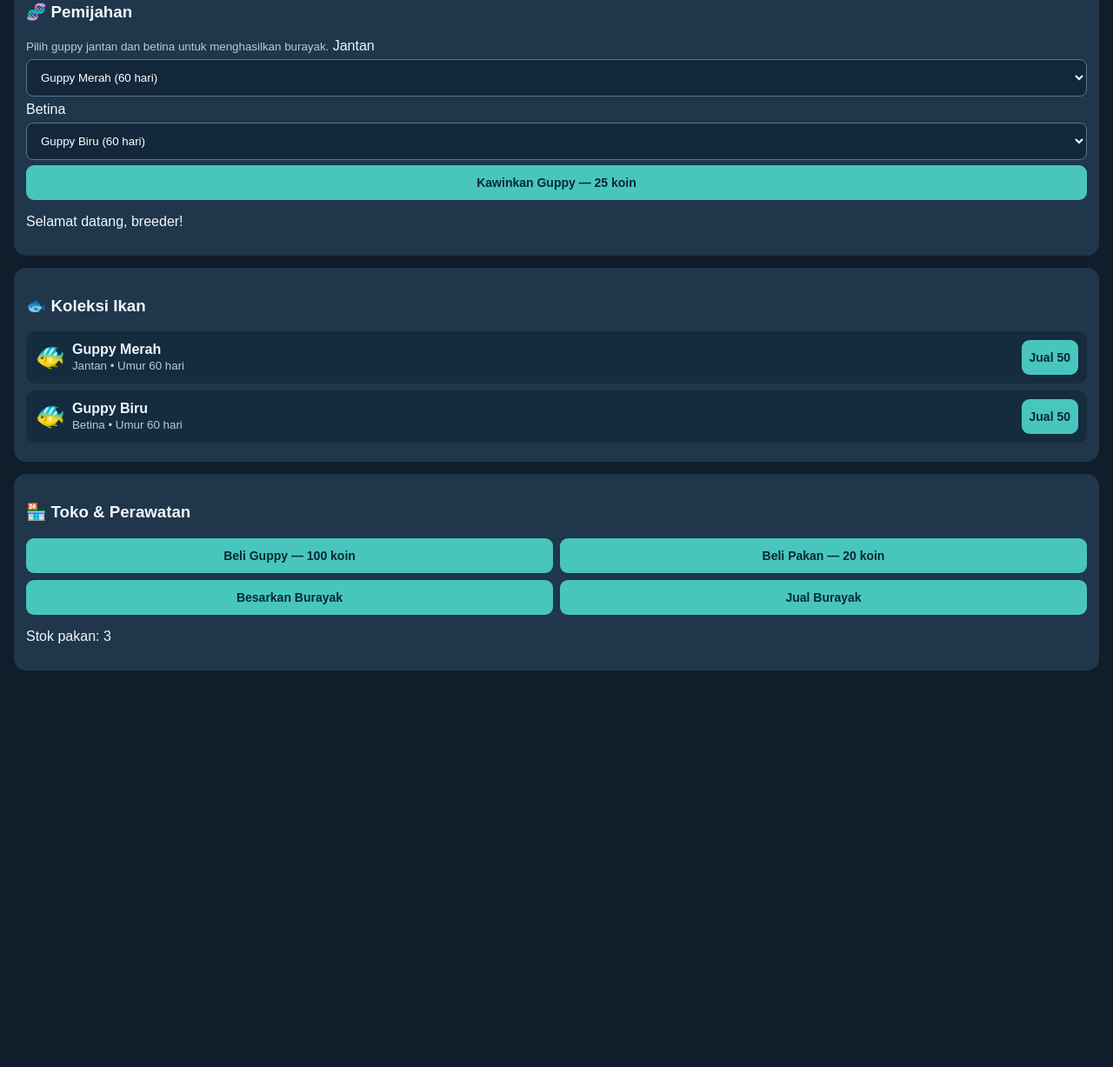
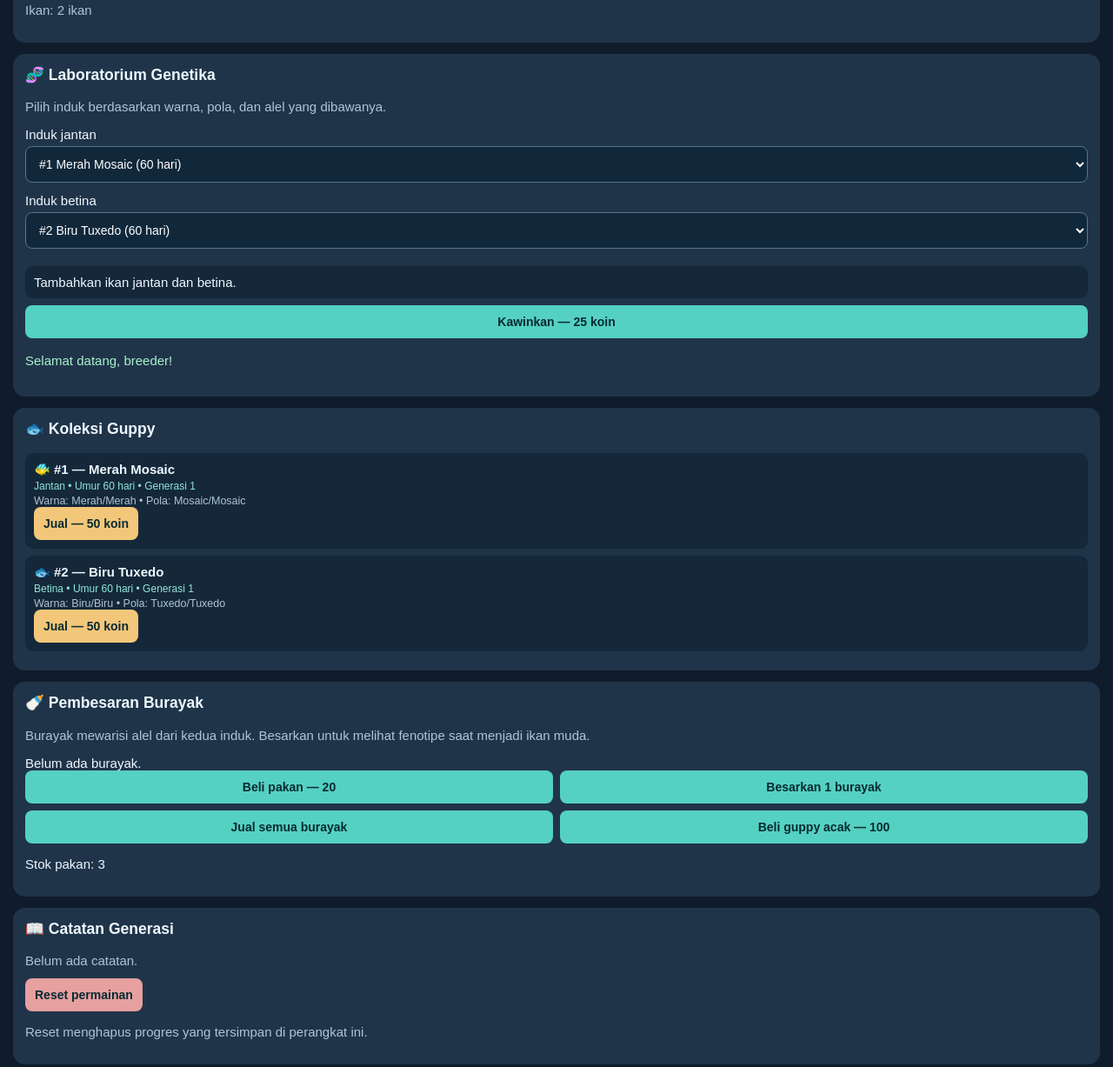
Before and after one commit to greyybrand-max/guppy-breeder-, a plain HTML site: page index.html in a window 1280 px wide. Shown: the part 455-1682 px from the top of the page at 87% size. Before the commit the page ends 1242 px from the top, so only its background shows below. Drawn offline with Linux system fonts and the light colour scheme.

Commit message:
Update index.html

```diff
--- a/index.html
+++ b/index.html
@@ -3,134 +3,258 @@
 <html lang="id">
 <head>
 <meta charset="UTF-8">
-<meta name="viewport" content="width=device-width, initial-scale=1">
+<meta name="viewport" content="width=device-width,initial-scale=1">
 <title>Guppy Breeder</title>
 <style>
 *{box-sizing:border-box}
-body{margin:0;background:#101d2b;color:#eef7ff;font-family:Arial,sans-serif;padding:16px}
-h1{text-align:center;color:#7de4ff;margin-bottom:4px}
-.sub{text-align:center;color:#a9bdcc;font-size:13px}
-.stats{display:flex;gap:8px;margin:16px 0}
-.stat{flex:1;background:#20364a;padding:12px;border-radius:12px;text-align:center}
-.stat b{display:block;font-size:20px;color:#8df0ce}
-.tank{height:220px;border:5px solid #86d9eb;border-radius:16px;background:linear-gradient(#1c7b9a,#06374e);position:relative;overflow:hidden}
-.tank:after{content:"";position:absolute;bottom:0;width:100%;height:30px;background:#c4ad79;opacity:.75}
-.fish{position:absolute;font-size:34px;filter:drop-shadow(0 2px 2px #123);animation:swim 4s ease-in-out infinite alternate}
-@keyframes swim{from{transform:translateX(-8px)}to{transform:translateX(12px)}}
-.panel{background:#20364a;border-radius:14px;padding:14px;margin-top:14px}
-button{background:#48c6bd;color:#082a32;border:0;border-radius:9px;padding:12px 9px;font-weight:bold;font-size:14px;cursor:pointer}
+body{margin:0;padding:15px;background:#101c2b;color:#eef8ff;font:15px Arial}
+h1{text-align:center;color:#7de4ff}
+h3{margin-top:0}
+small,.muted{color:#afc4d5}
+.panel{background:#203449;padding:14px;border-radius:14px;margin:13px 0}
+.stats{display:flex;gap:8px}
+.stat{flex:1;background:#203449;padding:10px;text-align:center;border-radius:10px}
+.stat b{display:block;color:#8df0ce;font-size:20px;margin-top:5px}
+.tank{height:190px;background:linear-gradient(#1684a2,#062c48);border:5px solid #7bd9eb;border-radius:14px;position:relative;overflow:hidden}
+.fishart{position:absolute;font-size:32px;animation:swim 3s ease-in-out infinite alternate}
+@keyframes swim{to{transform:translateX(18px)}}
+button,select{padding:11px;border-radius:8px;border:0;font-size:14px}
+button{background:#54d1c2;color:#082a32;font-weight:bold}
 button:disabled{opacity:.4}
-.actions{display:grid;grid-template-columns:1fr 1fr;gap:8px;margin-top:10px}
-select{width:100%;padding:12px;border-radius:8px;margin:6px 0;background:#12283a;color:white;border:1px solid #55758b}
-.fishrow{padding:10px;background:#152b3e;border-radius:10px;margin:8px 0;display:flex;align-items:center;gap:8px;flex-wrap:wrap}
-.fishrow .info{flex:1;min-width:120px}
-small{color:#b8cbd9}
+select{width:100%;margin:5px 0 12px;background:#11283b;color:white;border:1px solid #55758b}
+.grid{display:grid;grid-template-columns:1fr 1fr;gap:8px}
+.fishrow{padding:10px;background:#14283a;border-radius:9px;margin:8px 0}
+.tag{font-size:12px;color:#91e6d9}
+button.sell{background:#f3c77a}
+#message{line-height:1.5;color:#a9f1ce}
 </style>
 </head>
 <body>
 <h1>🐠 Guppy Breeder</h1>
-<div class="sub">Bangun peternakan guppy impianmu</div>
+<p style="text-align:center" class="muted">Genetics • Breeding • Seleksi Strain</p>
+
 <div class="stats">
  <div class="stat">Koin<b id="coins">500</b></div>
  <div class="stat">Ikan<b id="count">2</b></div>
- <div class="stat">Burayak<b id="fry">0</b></div>
+ <div class="stat">Burayak<b id="fryCount">0</b></div>
 </div>
-<div class="tank" id="tank"></div>
+
 <div class="panel">
- <h3>🧬 Pemijahan</h3>
- <small>Pilih guppy jantan dan betina untuk menghasilkan burayak.</small>
- <label>Jantan</label><select id="male"></select>
- <label>Betina</label><select id="female"></select>
- <button style="width:100%" onclick="breed()">Kawinkan Guppy — 25 koin</button>
+ <h3>🏝️ Aquarium</h3>
+ <div class="tank" id="tank"></div>
+ <p class="muted">Ikan: <span id="tankInfo"></span></p>
+</div>
+
+<div class="panel">
+ <h3>🧬 Laboratorium Genetika</h3>
+ <p class="muted">Pilih induk berdasarkan warna, pola, dan alel yang dibawanya.</p>
+ <label>Induk jantan</label>
+ <select id="male"></select>
+ <label>Induk betina</label>
+ <select id="female"></select>
+ <div id="parentInfo" class="fishrow">Pilih pasangan untuk melihat genetik.</div>
+ <button style="width:100%" onclick="breed()">Kawinkan — 25 koin</button>
  <p id="message">Selamat datang, breeder!</p>
 </div>
+
 <div class="panel">
- <h3>🐟 Koleksi Ikan</h3>
+ <h3>🐟 Koleksi Guppy</h3>
  <div id="collection"></div>
 </div>
+
 <div class="panel">
- <h3>🏪 Toko & Perawatan</h3>
- <div class="actions">
-  <button onclick="buy()">Beli Guppy — 100 koin</button>
-  <button onclick="feed()">Beli Pakan — 20 koin</button>
-  <button onclick="grow()">Besarkan Burayak</button>
-  <button onclick="sellFry()">Jual Burayak</button>
+ <h3>🍼 Pembesaran Burayak</h3>
+ <p class="muted">Burayak mewarisi alel dari kedua induk. Besarkan untuk melihat fenotipe saat menjadi ikan muda.</p>
+ <div id="fryList"></div>
+ <div class="grid">
+  <button onclick="feed()">Beli pakan — 20</button>
+  <button onclick="grow()">Besarkan 1 burayak</button>
+  <button onclick="sellFry()">Jual semua burayak</button>
+  <button onclick="buy()">Beli guppy acak — 100</button>
  </div>
  <p id="food">Stok pakan: 3</p>
 </div>
+
+<div class="panel">
+ <h3>📖 Catatan Generasi</h3>
+ <div id="history" class="muted">Belum ada catatan.</div>
+ <button onclick="resetGame()" style="margin-top:12px;background:#e6a0a0">Reset permainan</button>
+ <p class="muted">Reset menghapus progres yang tersimpan di perangkat ini.</p>
+</div>
+
 <script>
-const colors=["Merah","Biru","Kuning","Hijau","Ungu","Mosaic"];
-let game=JSON.parse(localStorage.getItem("guppySave")||"null")||{
- coins:500,food:3,next:3,fish:[
- {id:1,name:"Guppy Merah",sex:"Jantan",color:"Merah",age:60},
- {id:2,name:"Guppy Biru",sex:"Betina",color:"Biru",age:60}
- ],fry:0};
+const COLORS=["Merah","Biru","Kuning","Hijau","Ungu","Emas"];
+const PATTERNS=["Solid","Mosaic","Cobra","Tuxedo"];
 const $=id=>document.getElementById(id);
-function save(){localStorage.setItem("guppySave",JSON.stringify(game));render()}
+const pick=a=>a[Math.floor(Math.random()*a.length)];
+const rand=(a,b)=>Math.floor(Math.random()*(b-a+1))+a;
+const MUTATION_RATE=0.03;
+
+function makeFish(id,sex,color,pattern,age=1,genes=null,generation=1){
+ genes=genes||{c1:color,c2:color,p1:pattern,p2:pattern};
+ return {id,sex,age,genes,generation};
+}
+function trait(a,b){return a===b?a:pick([a,b])}
+function colorOf(f){return trait(f.genes.c1,f.genes.c2)}
+function patternOf(f){return trait(f.genes.p1,f.genes.p2)}
+function nameOf(f){return colorOf(f)+" "+patternOf(f)}
+function alleles(f){return "Warna: "+f.genes.c1+"/"+f.genes.c2+" • Pola: "+f.genes.p1+"/"+f.genes.p2}
+function fishEmoji(f){return colorOf(f)==="Merah"?"🐠":colorOf(f)==="Biru"?"🐟":"🐠"}
+
+let game;
+try{game=JSON.parse(localStorage.getItem("guppySaveV3")||"null")}catch(e){}
+if(!game){
+ game={
+  coins:500,food:3,next:3,fry:[],history:[],
+  fish:[
+   makeFish(1,"Jantan","Merah","Mosaic",60,null,1),
+   makeFish(2,"Betina","Biru","Tuxedo",60,null,1)
+  ]
+ };
+}
+game.fry=game.fry||[];
+game.history=game.history||[];
+game.food=game.food??3;
+game.next=game.next||Math.max(0,...game.fish.map(f=>f.id))+1;
+
+function save(){
+ localStorage.setItem("guppySaveV3",JSON.stringify(game));
+ render();
+}
 function say(s){$("message").textContent=s}
+function options(list){
+ return list.map(f=>`<option value="${f.id}">#${f.id} ${nameOf(f)} (${f.age} hari)</option>`).join("");
+}
 function render(){
  $("coins").textContent=game.coins;
  $("count").textContent=game.fish.length;
- $("fry").textContent=game.fry;
+ $("fryCount").textContent=game.fry.length;
  $("food").textContent="Stok pakan: "+game.food;
- $("tank").innerHTML=game.fish.slice(0,8).map((f,i)=>
- `<span class="fish" style="top:${20+(i*37)%145}px;left:${5+(i*23)%75}%;animation-delay:${i*.3}s">${f.sex==="Jantan"?"🐠":"🐟"}</span>`).join("");
- let males=game.fish.filter(f=>f.sex==="Jantan");
- let females=game.fish.filter(f=>f.sex==="Betina");
- $("male").innerHTML=males.map(f=>`<option value="${f.id}">${f.name} (${f.age} hari)</option>`).join("");
- $("female").innerHTML=females.map(f=>`<option value="${f.id}">${f.name} (${f.age} hari)</option>`).join("");
- $("collection").innerHTML=game.fish.map(f=>`<div class="fishrow"><span style="font-size:28px">🐠</span><div class="info"><b>${f.name}</b><br><small>${f.sex} • Umur ${f.age} hari</small></div><button onclick="sell(${f.id})">Jual ${f.age>=30?50:20}</button></div>`).join("")||"Belum ada ikan.";
+
+ $("tank").innerHTML=game.fish.slice(0,10).map((f,i)=>
+ `<span class="fishart" style="top:${12+(i*31)%135}px;left:${4+(i*19)%80}%;animation-delay:${i*.3}s">${fishEmoji(f)}</span>`
+ ).join("");
+ $("tankInfo").textContent=game.fish.length+" ikan";
+
+ const males=game.fish.filter(f=>f.sex==="Jantan");
+ const females=game.fish.filter(f=>f.sex==="Betina");
+ $("male").innerHTML=options(males)||"<option value=''>Tidak ada jantan</option>";
+ $("female").innerHTML=options(females)||"<option value=''>Tidak ada betina</option>";
+
+ const oldM=$("male").value,oldF=$("female").value;
+ if(males.some(f=>String(f.id)===oldM))$("male").value=oldM;
+ if(females.some(f=>String(f.id)===oldF))$("female").value=oldF;
+ updateParents();
+
+ $("collection").innerHTML=game.fish.map(f=>`
+ <div class="fishrow">
+ <b>${fishEmoji(f)} #${f.id} — ${nameOf(f)}</b><br>
+ <span class="tag">${f.sex} • Umur ${f.age} hari • Generasi ${f.generation}</span><br>
+ <small>${alleles(f)}</small><br>
+ <button class="sell" onclick="sellFish(${f.id})">Jual — ${f.age>=30?50:20} koin</button>
+ </div>`).join("")||"Belum ada ikan.";
+
+ $("fryList").innerHTML=game.fry.slice(0,12).map((f,i)=>`
+ <div class="fishrow">🍼 Burayak ${i+1} — ${f.color}/${f.pattern}<br>
+ <small>${f.sex} • Gen ${f.generation} • ${f.mutated?"Ada mutasi":"Tanpa mutasi baru"}</small></div>
+ `).join("")||(game.fry.length?"":"Belum ada burayak.");
+
+ $("history").innerHTML=game.history.slice(0,12).map(x=>`<div class="fishrow">${x}</div>`).join("")||"Belum ada catatan.";
+}
+function updateParents(){
+ const m=game.fish.find(f=>f.id===$("male").value);
+ const f=game.fish.find(f=>f.id===$("female").value);
+ if(!m||!f){$("parentInfo").textContent="Tambahkan ikan jantan dan betina.";return}
+ $("parentInfo").innerHTML=
+ `<b>♂ ${nameOf(m)}</b><br><small>${alleles(m)}</small><hr>
+ <b>♀ ${nameOf(f)}</b><br><small>${alleles(f)}</small>`;
+}
+$("male").addEventListener("change",updateParents);
+$("female").addEventListener("change",updateParents);
+
+function inherit(a,b,key1,key2,mutList){
+ let x=a.genes[key1],y=b.genes[key1];
+ let z=a.genes[key2],w=b.genes[key2];
+ let childA=pick([x,y]),childB=pick([z,w]);
+ let mutated=false;
+ if(Math.random()<MUTATION_RATE){childA=pick(mutList.filter(v=>v!==childA));mutated=true}
+ if(Math.random()<MUTATION_RATE){childB=pick(mutList.filter(v=>v!==childB));mutated=true}
+ return {a:childA,b:childB,mutated};
 }
 function breed(){
- let m=game.fish.find(f=>f.id==$("male").value);
- let f=game.fish.find(f=>f.id==$("female").value);
- if(!m||!f)return say("Kamu perlu satu jantan dan satu betina.");
- if(m.id===f.id)return say("Pilih dua ikan yang berbeda.");
- if(m.age<30||f.age<30)return say("Ikan harus berumur minimal 30 hari.");
+ const m=game.fish.find(f=>f.id===$("male").value);
+ const f=game.fish.find(f=>f.id===$("female").value);
+ if(!m||!f)return say("Pilih satu jantan dan satu betina.");
+ if(m.id===f.id)return say("Induk harus dua ikan berbeda.");
+ if(m.sex!=="Jantan"||f.sex!=="Betina")return say("Pilih jantan di kolom pertama dan betina di kolom kedua.");
+ if(m.age<30||f.age<30)return say("Induk harus berumur minimal 30 hari.");
  if(game.coins<25)return say("Koin tidak cukup.");
+ if(game.fry.length>=100)return say("Bak burayak penuh. Besarkan atau jual burayak dulu.");
+
  game.coins-=25;
- game.fry+=Math.floor(Math.random()*5)+3;
- say("Berhasil! Burayak baru lahir. Rawat sampai siap dijual.");
+ const n=rand(3,6);
+ let mutations=0;
+ for(let i=0;i<n;i++){
+  const c=inherit(m,f,"c1","c2",COLORS);
+  const p=inherit(m,f,"p1","p2",PATTERNS);
+  const genes={c1:c.a,c2:c.b,p1:p.a,p2:p.b};
+  const mutated=c.mutated||p.mutated;
+  if(mutated)mutations++;
+  game.fry.push({
+   id:game.next++,sex:Math.random()<.5?"Jantan":"Betina",
+   genes,color:trait(genes.c1,genes.c2),
+   pattern:trait(genes.p1,genes.p2),
+   mutated,generation:Math.max(m.generation,f.generation)+1
+  });
+ }
+ game.history.unshift(`Generasi ${Math.max(m.generation,f.generation)+1}: ${nameOf(m)} × ${nameOf(f)} menghasilkan ${n} burayak; ${mutations} mengalami mutasi.`);
+ say(`Berhasil! ${n} burayak lahir. ${mutations} menunjukkan mutasi pada alel.`);
  save();
 }
-function buy(){
- if(game.coins<100)return say("Koin tidak cukup.");
- if(game.fish.length>=30)return say("Akuarium penuh! Jual ikan dulu.");
- game.coins-=100;
- let c=colors[Math.floor(Math.random()*colors.length)];
- let sex=Math.random()<.5?"Jantan":"Betina";
- game.fish.push({id:game.next++,name:"Guppy "+c,sex,color:c,age:1});
- say("Kamu mendapatkan guppy "+c+" "+sex+".");
+function grow(){
+ if(!game.fry.length)return say("Belum ada burayak.");
+ if(game.food<1)return say("Pakan habis. Beli pakan dulu.");
+ if(game.fish.length>=30)return say("Koleksi penuh. Jual ikan dulu.");
+ game.food--;
+ const fry=game.fry.shift();
+ const f=makeFish(fry.id,fry.sex,fry.color,fry.pattern,30,fry.genes,fry.generation);
+ game.fish.push(f);
+ game.history.unshift(`Burayak #${f.id} tumbuh: ${nameOf(f)} (${f.sex}), generasi ${f.generation}${fry.mutated?" — mutasi terdeteksi":""}.`);
+ say(`Burayak tumbuh menjadi ${nameOf(f)}. Periksa alelnya untuk rencana breeding berikutnya.`);
  save();
 }
 function feed(){
  if(game.coins<20)return say("Koin tidak cukup.");
- game.coins-=20;game.food++;
- say("Pakan berhasil dibeli.");save();
+ game.coins-=20;game.food++;say("Pakan dibeli.");save();
 }
-function grow(){
- if(game.fry<1)return say("Belum ada burayak.");
- if(game.food<1)return say("Pakan habis! Beli pakan dulu.");
- if(game.fish.length>=30)return say("Akuarium penuh! Jual ikan dulu.");
- game.food--;game.fry--;
- let c=colors[Math.floor(Math.random()*colors.length)];
- let sex=Math.random()<.5?"Jantan":"Betina";
- game.fish.push({id:game.next++,name:"Guppy "+c,sex,color:c,age:30});
- say("Satu burayak tumbuh menjadi guppy muda!");
- save();
+function buy(){
+ if(game.coins<100)return say("Koin tidak cukup.");
+ if(game.fish.length>=30)return say("Koleksi penuh.");
+ game.coins-=100;
+ const c=pick(COLORS),p=pick(PATTERNS),s=pick(["Jantan","Betina"]);
+ game.fish.push(makeFish(game.next++,s,c,p,1,null,1));
+ say("Guppy baru dibeli. Gunakan untuk mencoba kombinasi genetika.");save();
+}
+function sellFish(id){
+ if(game.fish.length<=1)return say("Sisakan minimal satu ikan.");
+ const f=game.fish.find(x=>x.id===id);
+ game.coins+=f.age>=30?50:20;
+ game.fish=game.fish.filter(x=>x.id!==id);
+ say(nameOf(f)+" terjual.");save();
 }
 function sellFry(){
- if(game.fry<1)return say("Tidak ada burayak untuk dijual.");
- let n=game.fry;game.coins+=n*5;game.fry=0;
- say(n+" burayak terjual seharga "+n*5+" koin.");
- save();
+ if(!game.fry.length)return say("Tidak ada burayak.");
+ const n=game.fry.length;game.coins+=n*5;game.fry=[];
+ say(n+" burayak terjual.");save();
 }
-function sell(id){
- if(game.fish.length<=1)return say("Sisakan setidaknya satu ikan.");
- let f=game.fish.find(x=>x.id===id);
- game.coins+=f.age>=30?50:20;
- game.fish=game.fish.filter(x=>x.id!==id);
- say(f.name+" berhasil dijual.");save();
+function resetGame(){
+ if(!confirm("Hapus seluruh progres permainan?"))return;
+ localStorage.removeItem("guppySaveV3");
+ game={coins:500,food:3,next:3,fry:[],history:[],fish:[
+ makeFish(1,"Jantan","Merah","Mosaic",60,null,1),
+ makeFish(2,"Betina","Biru","Tuxedo",60,null,1)
+ ]};
+ save();say("Permainan direset.");
 }
 render();
 </script>
```
